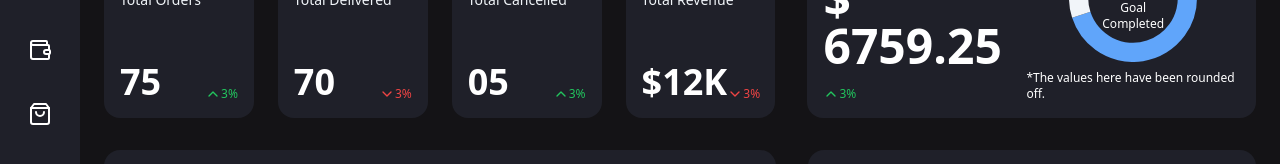
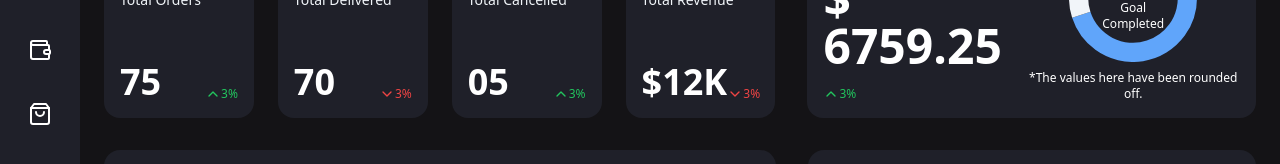
Before and after one commit to Varunrunrunrun/fitpeo-dashboard, a React (Vite) app: page / in a window 1280 px wide. Shown: the part 242-406 px from the top of the page. Built offline with nearby package versions, Linux system fonts and the light colour scheme.

Commit message:
text issue fix

```diff
--- a/src/components/DashboardTopSection.tsx
+++ b/src/components/DashboardTopSection.tsx
@@ -41,7 +41,7 @@ const DashboardTopSection = () => {
                             <p className="text-xs text-center">Goal Completed</p>
                         </div>
                     </div>
-                    <div className="text-xs mt-2">*The values here have been rounded off.</div>
+                    <div className="text-xs mt-2 text-center">*The values here have been rounded off.</div>
                 </section>
             </Card>
         </div>
```
